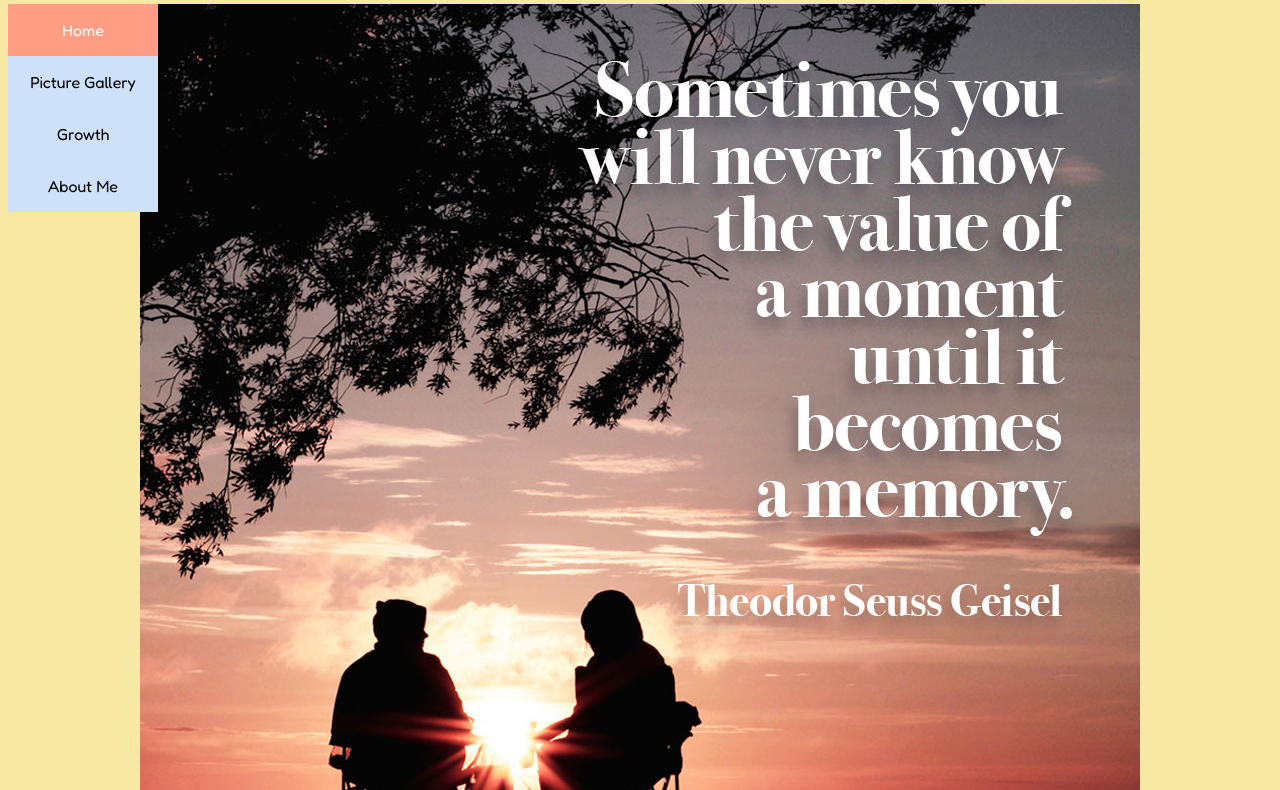
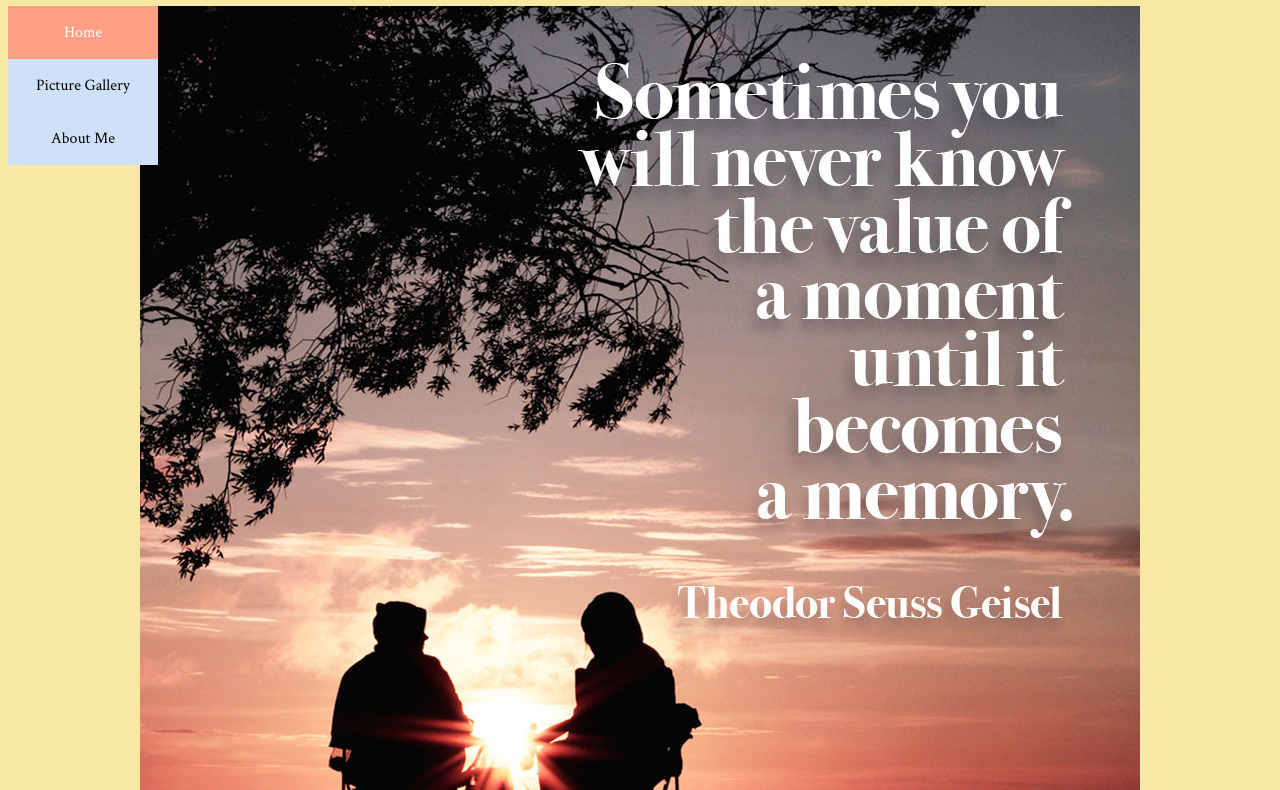
Before and after one commit to keatonjchan/keatonjchan.github.io, a plain HTML site: page index.html in a window 1280 px wide. Shown: the part 78-868 px from the top of the page. Drawn offline with Linux system fonts and the light colour scheme.

Commit message:
final commit

```diff
--- a/index.html
+++ b/index.html
@@ -7,17 +7,18 @@
 
   <body>
 
-    <div class="container">
+    <div class="title">
       <h1>Keaton's Memory Lane</h1>
 
       <div class="sidebar">
         <a class="active" href="index.html">Home</a>
         <a href="Picture_Gallery.html">Picture Gallery</a>
-        <a href="Growth.html">Growth</a>
         <a href="About_Me.html">About Me</a>
     </div>
 
-      <img src="Pictures/20160922_thursday_quote.jpg">
+      <div class="center">
+        <img src="Pictures/20160922_thursday_quote.jpg">
+    </div>
 
    </div>
   </body>
--- a/styles.css
+++ b/styles.css
@@ -1,13 +1,35 @@
 @import url('https://fonts.googleapis.com/css2?family=Fredoka:wght@300..700&display=swap');
+@import url('https://fonts.googleapis.com/css2?family=Crimson+Text:ital,wght@0,400;0,600;0,700;1,400;1,600;1,700&display=swap');
+@import url('https://fonts.googleapis.com/css2?family=Abril+Fatface&family=Crimson+Text:ital,wght@0,400;0,600;0,700;1,400;1,600;1,700&display=swap');
 
 html{
-    font-family: 'Fredoka';
+    font-family: 'Crimson Text';
     background: #F7E8A4;
 }
 
+
+/* CONTAINERS */
 .container {
     text-align: center;
+    font-family: 'Abril Fatface'
   }
+
+/* FOR TITLES (DIFFERENT FONT AND CENTERED) */
+.title{
+    font-family:'Crimson Text';
+    text-align: center;
+}
+
+/* TO MAKE IMAGES CENTERED */
+.center{
+  display: block;
+  margin-left: auto;
+  margin-right: auto;
+  width: 80%;
+  text-align: center;
+}
+
+/* SIDEBAR */
 
 .sidebar {
     margin: 0;
@@ -17,6 +39,7 @@ html{
     position: fixed;
     height: 200;
     overflow: auto;
+    text-align: center;
   }
 
   .sidebar a {
@@ -59,6 +82,8 @@ html{
     }
   }
 
+/* PICTURE HOVER/BORDER */
+
 .gallery_image{
   margin: 20px;
 }
@@ -67,6 +92,8 @@ html{
   display: flex;
   flex-direction: column;
   align-items: center;
+  font-family: 'Fredoka';
+  text-align: center;
 }
 .gallery img {
   max-width: 100%;
@@ -80,6 +107,8 @@ html{
 .gallery img:hover {
   transform: scale(1.10);
 }
+
+/* IMAGE CLICK TO FULLSCREEN */
 
 .fullscreen {
   display: none;
```
Also changed, not shown: About_me.html (+8 -4 lines), Growth.html (deleted, +0 -25 lines), Picture_Gallery.html (+5 -3 lines), Pictures/meeee.jpg (added), 1 other file.
